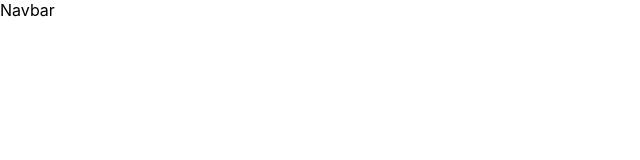
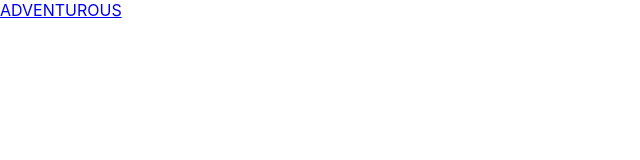
Before and after one commit to KodeIva/adventurous, a React (Create React App) app: page / in a window 1280 px wide. Shown: the top 160 px of the page, without its empty margins (0-640 px from the left). Built offline with nearby package versions, Linux system fonts and the light colour scheme.

Commit message:
Add container and home link

```diff
--- a/src/components/Navbar.js
+++ b/src/components/Navbar.js
@@ -1,8 +1,13 @@
-import React from 'react'
+import { Link }  from 'react-router-dom'
+
 
 const Navbar = () => {
   return (
-    <div>Navbar</div>
+    <div className="nav">
+     <div className="nav-container">
+      <Link to="/">ADVENTUROUS </Link>
+     </div>
+    </div>
   )
 }
 
```
